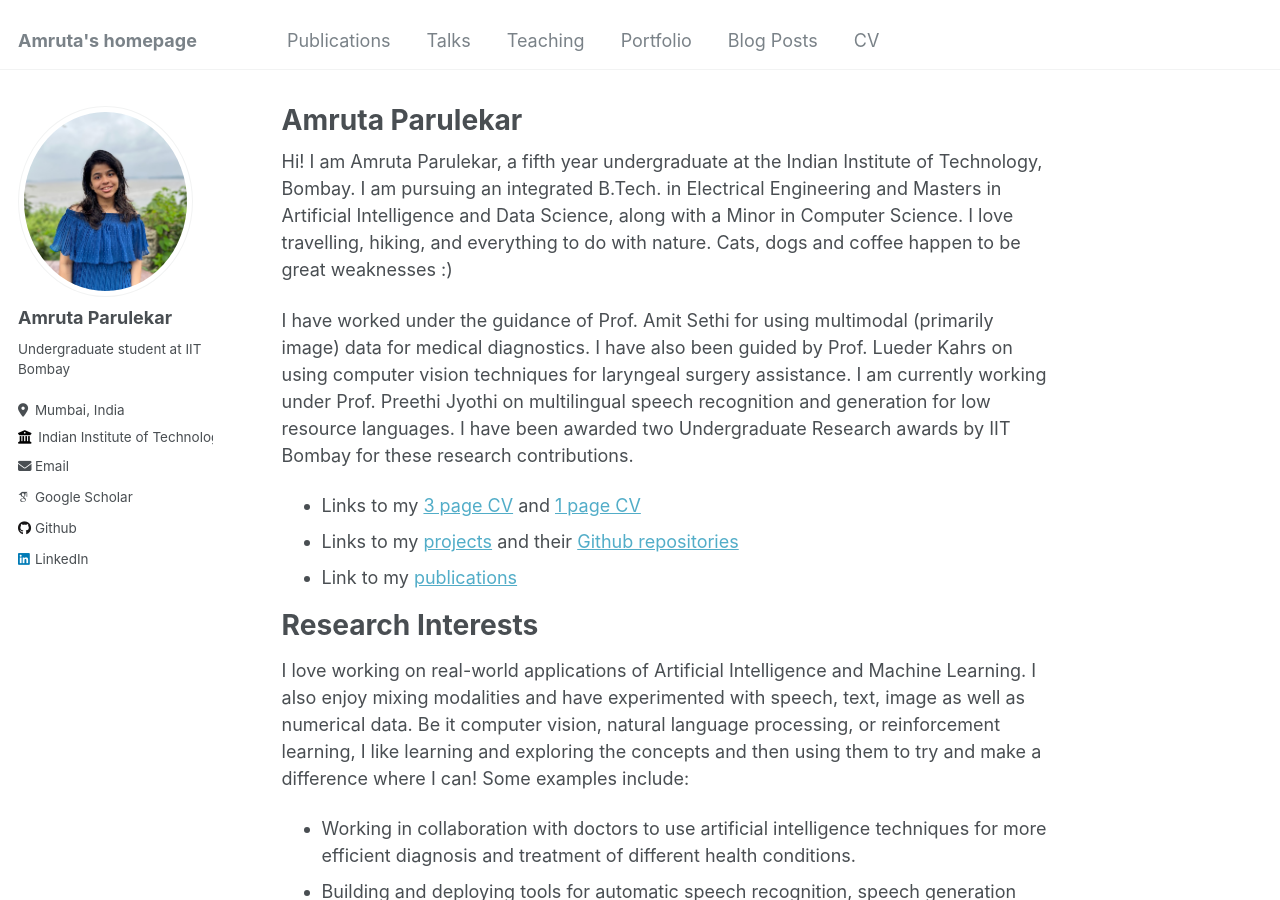
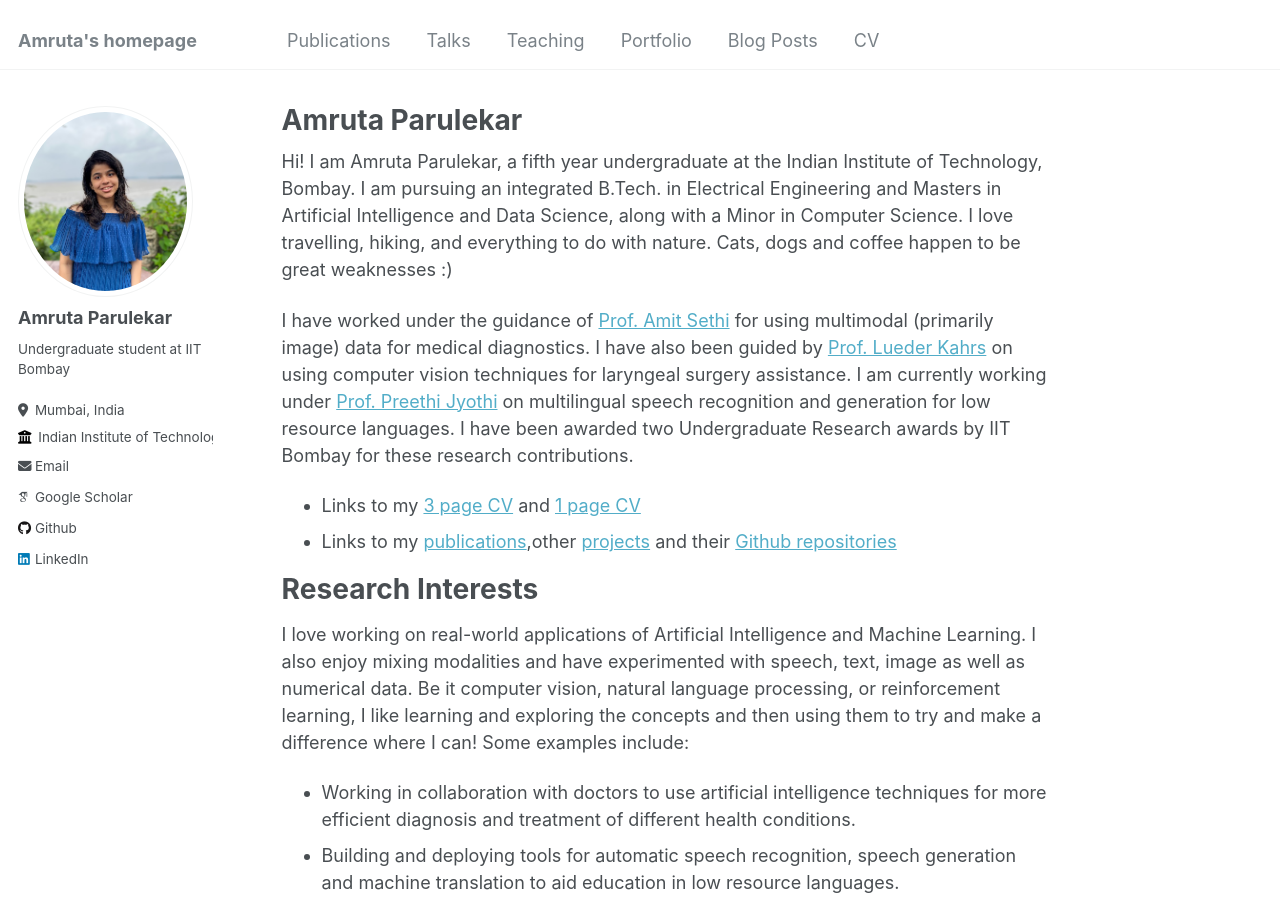
Before and after one commit to Amparulekar/Amparulekar.github.io, a Jekyll site: the page built from _pages/about.md, in a window 1280 px wide and 900 px high. Built offline with Jekyll 4.4.1, drawn with Linux system fonts in a browser that asks for light colours; some web fonts are replaced; a script that is not in the unit is left out.

Commit message:
homepagefinal

```diff
--- a/_pages/about.md
+++ b/_pages/about.md
@@ -9,11 +9,11 @@ redirect_from:
 
 Hi! I am Amruta Parulekar, a fifth year undergraduate at the Indian Institute of Technology, Bombay. I am pursuing an integrated B.Tech. in Electrical Engineering and Masters in Artificial Intelligence and Data Science, along with a Minor in Computer Science. I love travelling, hiking, and everything to do with nature. Cats, dogs and coffee happen to be great weaknesses :)
 
-I have worked under the guidance of Prof. Amit Sethi for using multimodal (primarily image) data for medical diagnostics. I have also been guided by Prof. Lueder Kahrs on using computer vision techniques for laryngeal surgery assistance. I am currently working under Prof. Preethi Jyothi on multilingual speech recognition and generation for low resource languages. I have been awarded two Undergraduate Research awards by IIT Bombay for these research contributions.
+I have worked under the guidance of [Prof. Amit Sethi](https://www.ee.iitb.ac.in/~asethi/) for using multimodal (primarily image) data for medical diagnostics. I have also been guided by [Prof. Lueder Kahrs](https://www.utm.utoronto.ca/math-cs-stats/people/lueder-kahrs) on using computer vision techniques for laryngeal surgery assistance. I am currently working under [Prof. Preethi Jyothi](https://www.cse.iitb.ac.in/~pjyothi/) on multilingual speech recognition and generation for low resource languages. I have been awarded two Undergraduate Research awards by IIT Bombay for these research contributions.
 
 * Links to my [3 page CV](http://Amparulekar.github.io/files/3PG_UNIV_JULY2024.pdf) and [1 page CV](http://Amparulekar.github.io/files/1PG_UNIV_JULY2024.pdf)
-* Links to my [projects](http://Amparulekar.github.io/portfolio) and their [Github repositories](https://github.com/Amparulekar?tab=repositories)
-* Link to my [publications](http://Amparulekar.github.io/publications)
+* Links to my [publications](http://Amparulekar.github.io/publications),other [projects](http://Amparulekar.github.io/portfolio) and their [Github repositories](https://github.com/Amparulekar?tab=repositories)
+
 
 Research Interests
 ======
```
